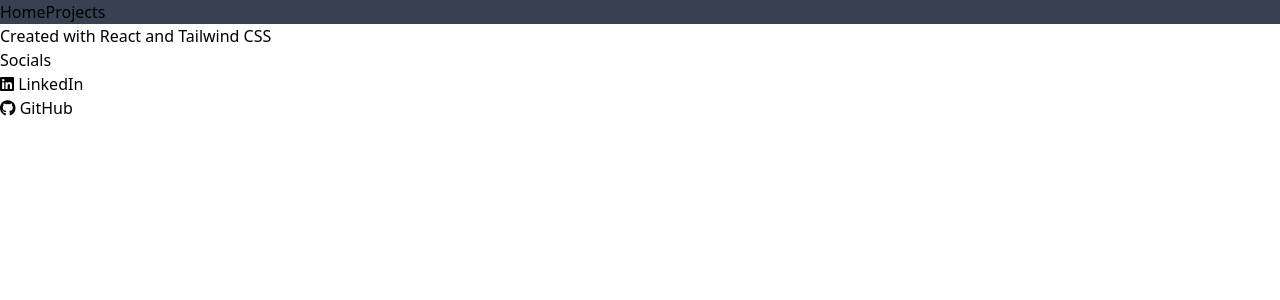
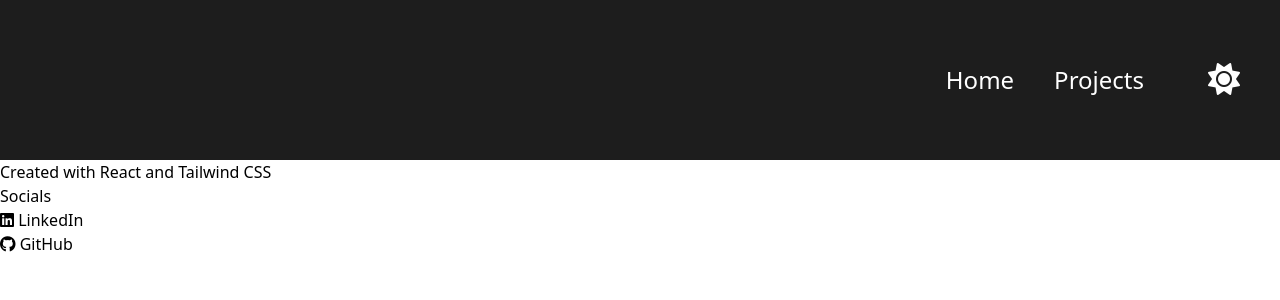
Before and after one commit to alexissorianooo/Portfolio, a React (Create React App) app: page / in a window 1280 px wide. Shown: the top 300 px of the page. Built offline with nearby package versions, Linux system fonts and the light colour scheme.

Commit message:
navbar design

```diff
--- a/src/App.js
+++ b/src/App.js
@@ -3,7 +3,7 @@ import Footer from './Footer'
 import Navbar from './Navbar'
 import Home from './Home'
 import Projects from './Projects'
-import './css/index.css'
+
 
 import { BrowserRouter as Router, Routes, Route} from 'react-router-dom'
 
--- a/src/Navbar.js
+++ b/src/Navbar.js
@@ -1,16 +1,20 @@
 import React from 'react'
 import { Link } from 'react-router-dom'
-import './css/index.css'
 
-const navbarStyle = "bg-gray-700"
+
+const navbarStyle = "bg-dark h-40 flex flex-row justify-end items-center"
+const linkStyle = "text-white p-4 m-2 text-2xl hover:bg-neutral-600 rounded-lg"
+const iconStyle = "text-white p-6 m-4 self-center hover:bg-neutral-600 rounded-full"
 
 export default function Navbar(){
     return(
         <div className={navbarStyle}>
             <ul>
-                <Link to='/portfolio'>Home</Link>
-                <Link to='/portfolio/projects'>Projects</Link>
+                <Link to='/portfolio' className="text-white p-4 text-2xl hover:bg-neutral-600 rounded-lg">Home</Link>
+                <Link to='/portfolio/projects' className={linkStyle}>Projects</Link>
+
             </ul>
+            <p className={iconStyle}><i className="fa-solid fa-sun fa-2x"></i></p>
         </div>
     );
 }
--- a/src/index.js
+++ b/src/index.js
@@ -1,5 +1,6 @@
 import React from 'react'
 import ReactDOM from 'react-dom'
 import App from './App'
+import './css/index.css'
 
 ReactDOM.render(<App/>, document.getElementById("root"))
--- a/tailwind.config.js
+++ b/tailwind.config.js
@@ -1,7 +1,14 @@
 module.exports = {
   content: ["./src/**/*.{js,jsx,ts,tsx}",],
   theme: {
-    extend: {},
+    extend: {
+      colors: {
+        'dark': 'rgb(29, 29, 29)'
+      },
+      fontSize: {
+        'icon-nav': '100px'
+      },
+    },
   },
   plugins: [],
 }
```
